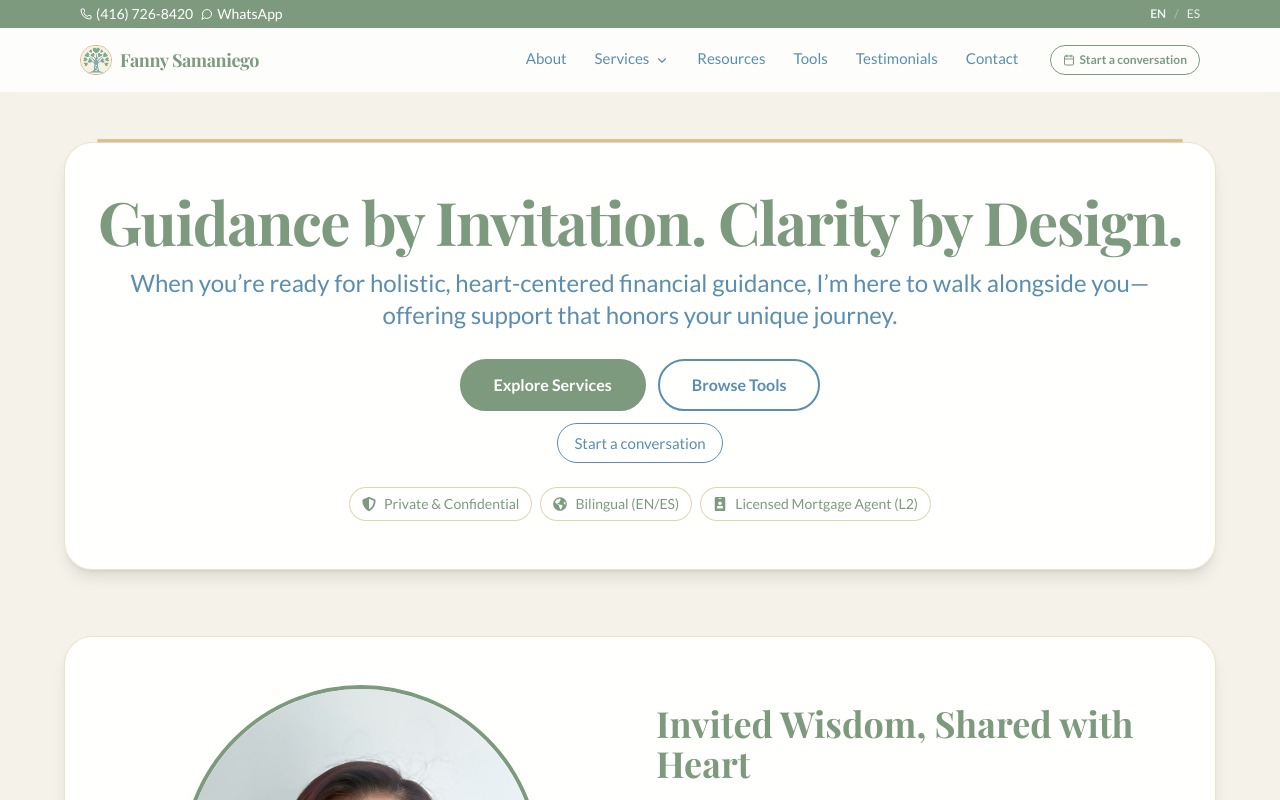
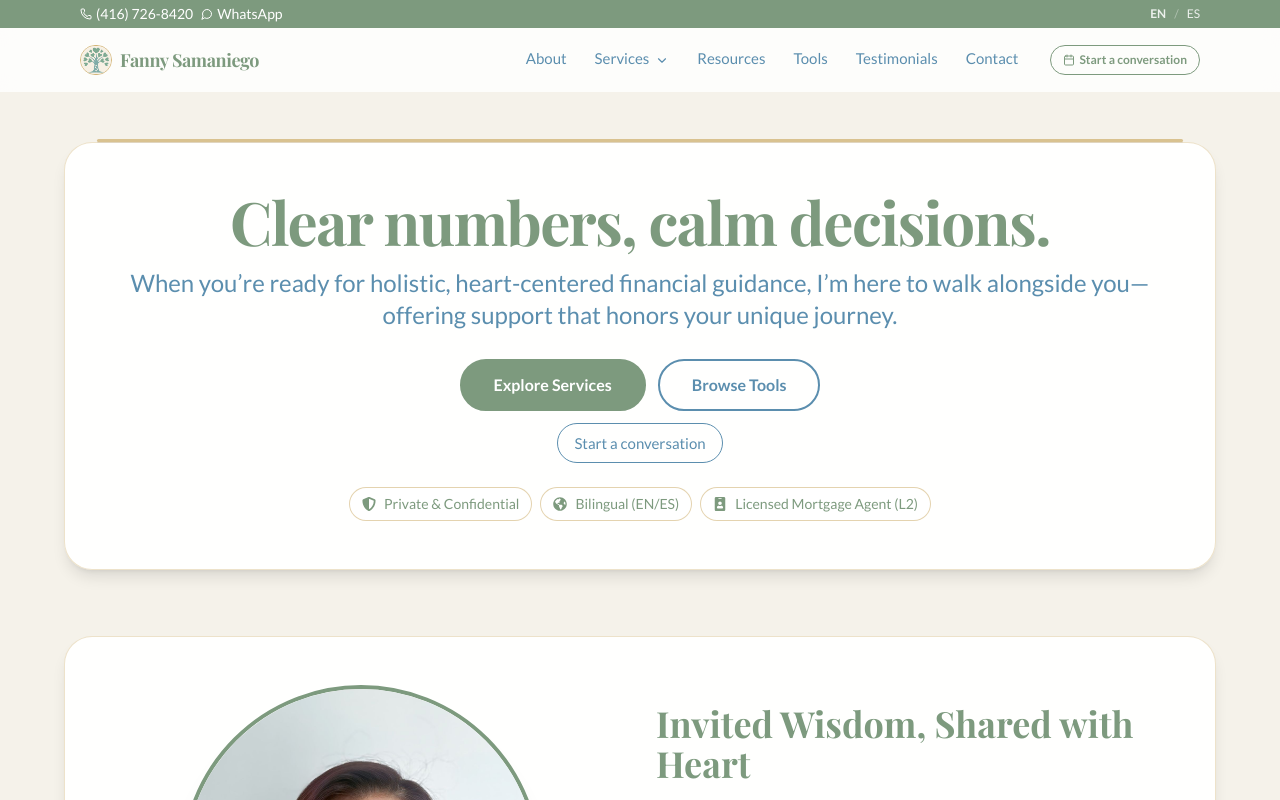
Before and after one commit to nelsondario1111/fanny-site, a Next.js app: page /en in a window 1280 px wide. Shown: the top 800 px of the page. Built offline with nearby package versions, Linux system fonts and the light colour scheme.

Commit message:
Update files

```diff
--- a/app/en/page.tsx
+++ b/app/en/page.tsx
@@ -72,7 +72,7 @@ export default function Home() {
 
             <Reveal variants={fadeUp}>
               <h1 className="font-serif font-extrabold text-5xl md:text-6xl text-brand-green mb-4 tracking-tight">
-                Guidance by Invitation. Clarity by Design.
+                Clear numbers, calm decisions.
               </h1>
             </Reveal>
 
--- a/app/es/page.tsx
+++ b/app/es/page.tsx
@@ -84,7 +84,7 @@ export default function HomeEs() {
 
             <Reveal variants={fadeUp}>
               <h1 className="font-serif font-extrabold text-5xl md:text-6xl text-brand-green mb-4 tracking-tight">
-                Guía por invitación. Claridad por diseño.
+                Números claros, decisiones con calma
               </h1>
             </Reveal>
 
```
